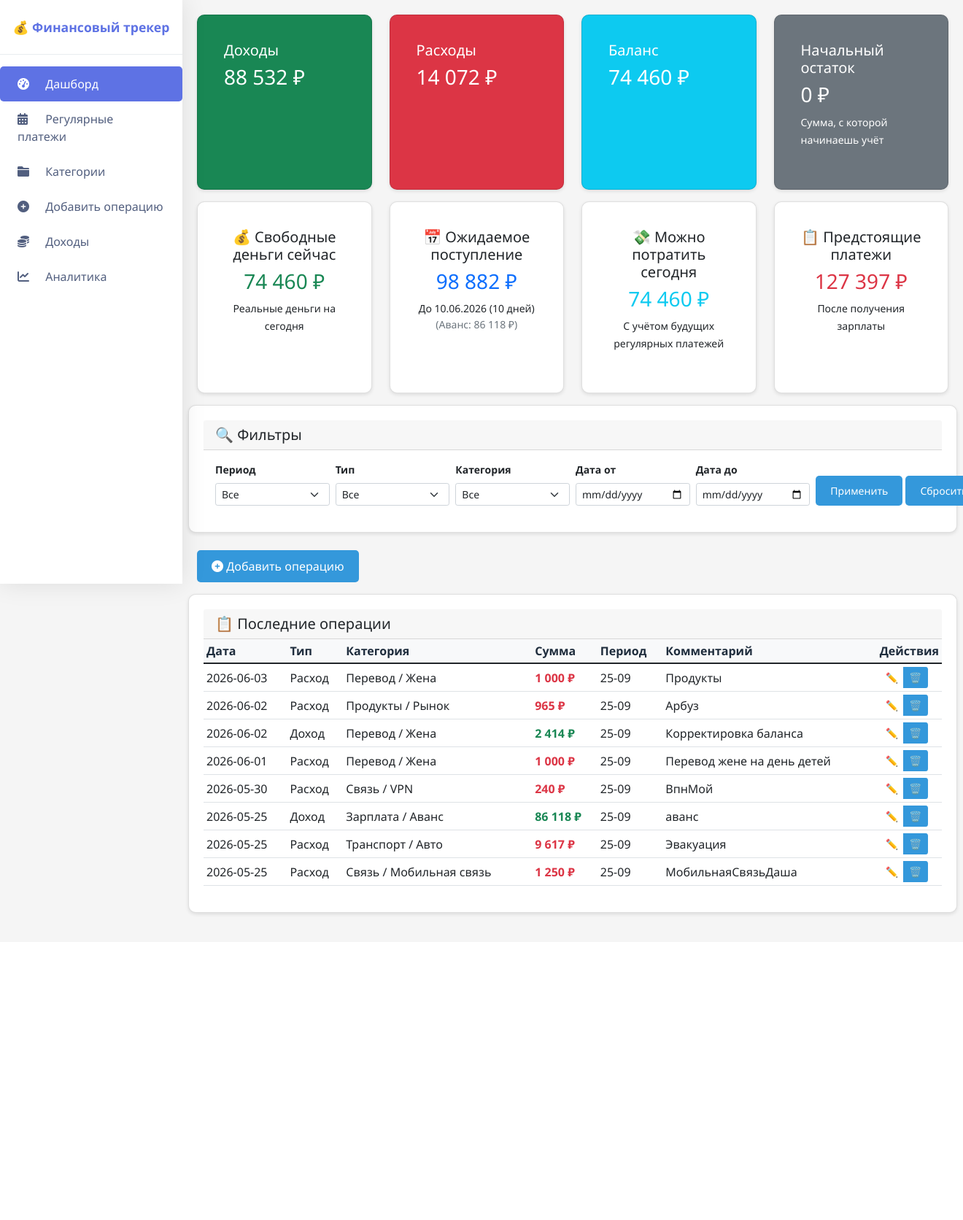
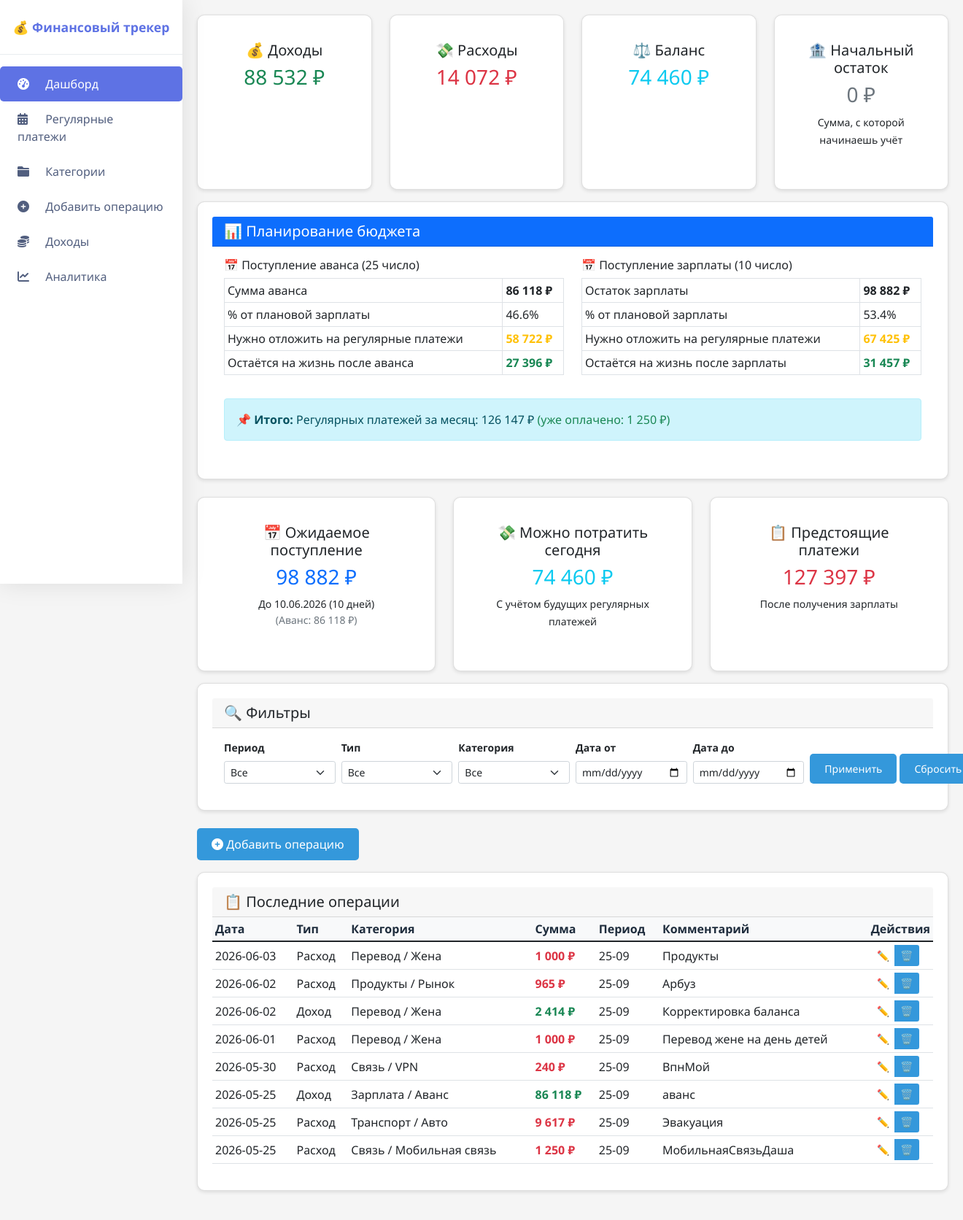
Before and after one commit to Vas322/finance-tracker, a Flask app: page / in a window 1320 px wide; the page is wider, and only the part inside the window is pictured. Shown: that part at 73% size. Before the commit the page ends 1256 px from the top of that part, so only its background shows below. Run offline with Flask 3, Linux system fonts and the light colour scheme; data comes from the database, SQL or seed files in the repository.

Commit message:
Add budget planning block: distribute regular payments between advance and salary proportionally

```diff
--- a/routes/main.py
+++ b/routes/main.py
@@ -2,7 +2,8 @@ from flask import render_template, request
 from database import get_db, get_current_money
 from utils import get_next_income_date, get_regular_payments_for_period, get_regular_total_for_month, \
     apply_regular_payments, get_unpaid_regular_payments, get_regular_payments_until_date, \
-    get_regular_payments_after_date
+    get_regular_payments_after_date, get_regular_payments_for_month, get_paid_regular_payments_this_month, \
+    get_planning_data
 from datetime import date
 
 
@@ -140,6 +141,11 @@ def register_routes(app):
         # 6. Регулярные платежи после получения зарплаты
         regular_after_income = get_regular_payments_after_date(today, next_income)
 
+        # 7. Данные для планирования бюджета
+        regular_total_month = get_regular_payments_for_month()
+        paid_regular = get_paid_regular_payments_this_month()
+        planning = get_planning_data(planned_salary, real_advance, regular_total_month, paid_regular)
+
         if can_spend_today < 0:
             spend_warning = "⚠️ Внимание! Денег не хватит на регулярные платежи!"
         else:
@@ -178,7 +184,9 @@ def register_routes(app):
                                salary_remainder_text=salary_remainder_text,
                                salary_remainder_note=salary_remainder_note,
                                income_categories=income_cats,
-                               expense_categories=expense_cats)
+                               expense_categories=expense_cats,
+                               planning=planning,
+                               regular_total_month=regular_total_month)
 
     @app.route('/analytics')
     def analytics():
--- a/templates/index.html
+++ b/templates/index.html
@@ -3,56 +3,109 @@
 {% block title %}Дашборд{% endblock %}
 
 {% block content %}
-<!-- Карточки со статистикой -->
+<!-- Карточки со статистикой (первые 4) -->
 <div class="row">
     <div class="col-md-3 mb-3">
-        <div class="card text-white bg-success h-100">
-            <div class="card-body">
-                <h5 class="card-title">Доходы</h5>
-                <h3>{{ "{:,.0f}".format(total_income).replace(",", " ") }} ₽</h3>
+        <div class="card h-100">
+            <div class="card-body text-center">
+                <h5 class="card-title">💰 Доходы</h5>
+                <h3 class="text-success">{{ "{:,.0f}".format(total_income).replace(",", " ") }} ₽</h3>
             </div>
         </div>
     </div>
     <div class="col-md-3 mb-3">
-        <div class="card text-white bg-danger h-100">
-            <div class="card-body">
-                <h5 class="card-title">Расходы</h5>
-                <h3>{{ "{:,.0f}".format(total_expense).replace(",", " ") }} ₽</h3>
+        <div class="card h-100">
+            <div class="card-body text-center">
+                <h5 class="card-title">💸 Расходы</h5>
+                <h3 class="text-danger">{{ "{:,.0f}".format(total_expense).replace(",", " ") }} ₽</h3>
             </div>
         </div>
     </div>
     <div class="col-md-3 mb-3">
-        <div class="card text-white bg-info h-100">
-            <div class="card-body">
-                <h5 class="card-title">Баланс</h5>
-                <h3>{{ "{:,.0f}".format(balance).replace(",", " ") }} ₽</h3>
+        <div class="card h-100">
+            <div class="card-body text-center">
+                <h5 class="card-title">⚖️ Баланс</h5>
+                <h3 class="text-info">{{ "{:,.0f}".format(balance).replace(",", " ") }} ₽</h3>
             </div>
         </div>
     </div>
     <div class="col-md-3 mb-3">
-        <div class="card text-white bg-secondary h-100">
-            <div class="card-body">
-                <h5 class="card-title">Начальный остаток</h5>
-                <h3>{{ "{:,.0f}".format(current_money).replace(",", " ") }} ₽</h3>
+        <div class="card h-100">
+            <div class="card-body text-center">
+                <h5 class="card-title">🏦 Начальный остаток</h5>
+                <h3 class="text-secondary">{{ "{:,.0f}".format(current_money).replace(",", " ") }} ₽</h3>
                 <small>Сумма, с которой начинаешь учёт</small>
             </div>
         </div>
     </div>
 </div>
 
-<!-- Четыре блока в один ряд -->
+<!-- Блок Планирование бюджета -->
+<div class="card mb-4">
+    <div class="card-header bg-primary text-white">
+        <h5 class="mb-0">📊 Планирование бюджета</h5>
+    </div>
+    <div class="card-body">
         <div class="row">
-    <div class="col-md-3 mb-3">
-        <div class="card h-100">
-            <div class="card-body text-center">
-                <h5 class="card-title">💰 Свободные деньги сейчас</h5>
-                <h3 class="text-success">{{ "{:,.0f}".format(free_money_now).replace(",", " ") }} ₽</h3>
-                <small>Реальные деньги на сегодня</small>
+            <div class="col-md-6">
+                <h6>📅 Поступление аванса (25 число)</h6>
+                <table class="table table-sm table-bordered">
+                    <tr>
+                        <td>Сумма аванса</td>
+                        <td class="fw-bold">{{ "{:,.0f}".format(planning.advance).replace(",", " ") }} ₽</td>
+                    </tr>
+                    <tr>
+                        <td>% от плановой зарплаты</td>
+                        <td>{{ "{:.1f}".format(planning.advance_percent * 100) }}%</td>
+                    </tr>
+                    <tr>
+                        <td>Нужно отложить на регулярные платежи</td>
+                        <td class="text-warning fw-bold">{{ "{:,.0f}".format(planning.need_to_save_from_advance).replace(",", " ") }} ₽</td>
+                    </tr>
+                    <tr>
+                        <td>Остаётся на жизнь после аванса</td>
+                        <td class="text-success fw-bold">{{ "{:,.0f}".format(planning.left_from_advance).replace(",", " ") }} ₽</td>
+                    </tr>
+                </table>
+            </div>
+            <div class="col-md-6">
+                <h6>📅 Поступление зарплаты (10 число)</h6>
+                <table class="table table-sm table-bordered">
+                    <tr>
+                        <td>Остаток зарплаты</td>
+                        <td class="fw-bold">{{ "{:,.0f}".format(planning.remaining_salary).replace(",", " ") }} ₽</td>
+                    </tr>
+                    <tr>
+                        <td>% от плановой зарплаты</td>
+                        <td>{{ "{:.1f}".format((1 - planning.advance_percent) * 100) }}%</td>
+                    </tr>
+                    <tr>
+                        <td>Нужно отложить на регулярные платежи</td>
+                        <td class="text-warning fw-bold">{{ "{:,.0f}".format(planning.need_to_save_from_remaining).replace(",", " ") }} ₽</td>
+                    </tr>
+                    <tr>
+                        <td>Остаётся на жизнь после зарплаты</td>
+                        <td class="text-success fw-bold">{{ "{:,.0f}".format(planning.left_from_remaining).replace(",", " ") }} ₽</td>
+                    </tr>
+                </table>
+            </div>
+        </div>
+        <div class="row mt-3">
+            <div class="col-md-12">
+                <div class="alert alert-info">
+                    <strong>📌 Итого:</strong> Регулярных платежей за месяц: {{ "{:,.0f}".format(planning.regular_to_save).replace(",", " ") }} ₽
+                    {% if planning.regular_to_save < regular_total_month %}
+                    <span class="text-success">(уже оплачено: {{ "{:,.0f}".format(regular_total_month - planning.regular_to_save).replace(",", " ") }} ₽)</span>
+                    {% endif %}
+                </div>
+            </div>
         </div>
     </div>
 </div>
 
-    <div class="col-md-3 mb-3">
+<!-- Ожидаемое поступление и прогноз -->
+<div class="row">
+    <div class="col-md-4 mb-3">
         <div class="card h-100">
             <div class="card-body text-center">
                 <h5 class="card-title">📅 Ожидаемое поступление</h5>
@@ -62,8 +115,7 @@
             </div>
         </div>
     </div>
-
-    <div class="col-md-3 mb-3">
+    <div class="col-md-4 mb-3">
         <div class="card h-100">
             <div class="card-body text-center">
                 <h5 class="card-title">💸 Можно потратить сегодня</h5>
@@ -77,13 +129,13 @@
             </div>
         </div>
     </div>
-
-<div class="col-md-3 mb-3">
+    <div class="col-md-4 mb-3">
         <div class="card h-100">
             <div class="card-body text-center">
                 <h5 class="card-title">📋 Предстоящие платежи</h5>
                 <h3 class="text-danger">{{ "{:,.0f}".format(regular_after_income).replace(",", " ") }} ₽</h3>
                 <small>После получения зарплаты</small>
+            </div>
         </div>
     </div>
 </div>
```
Also changed, not shown: utils.py (+82 -2 lines). Lines whose indentation alone changed are shown as unchanged.
